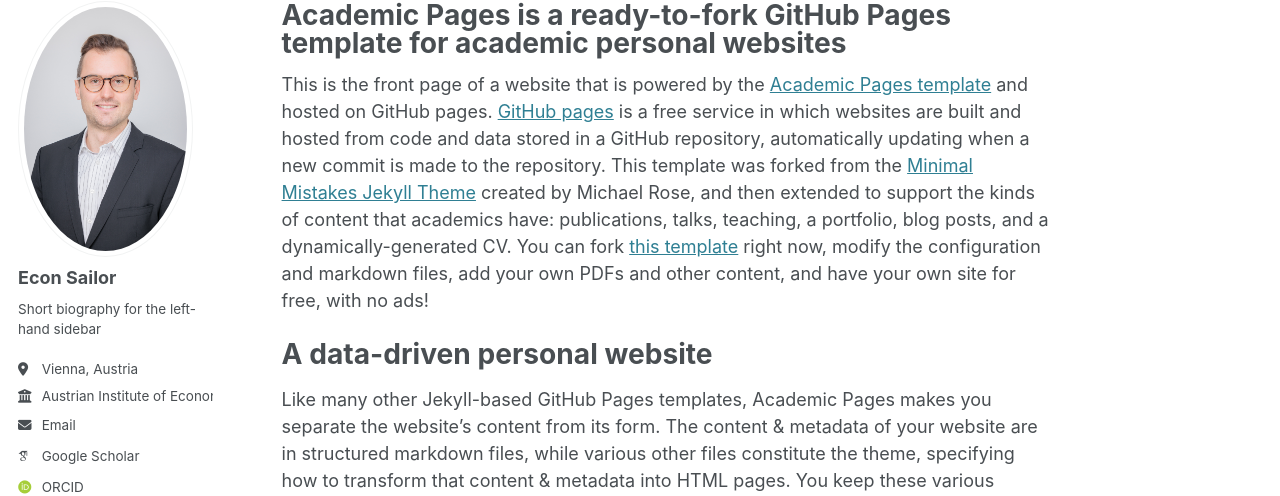
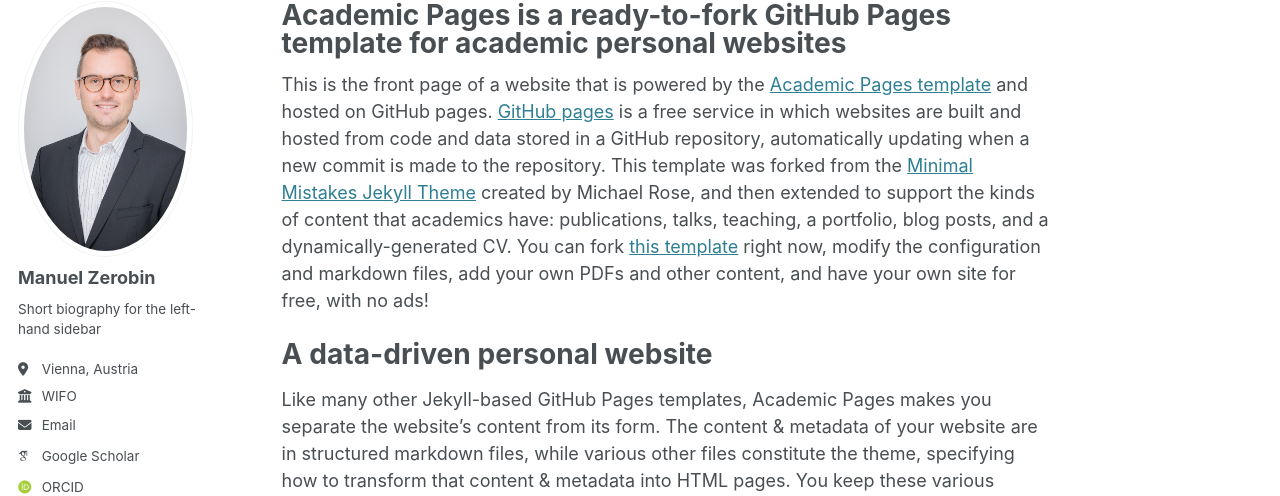
Before and after one commit to m0byn/academic, a Jekyll site: the page built from _pages/about.md, in a window 1280 px wide. Shown: the part 105-601 px from the top of the page. Built offline with Jekyll 4.4.1, drawn with Linux system fonts in a browser that asks for light colours; some web fonts are replaced.

Commit message:
Update _config.yml

```diff
--- a/_config.yml
+++ b/_config.yml
@@ -22,11 +22,11 @@ repository               : "academicpages/academicpages.github.io"
 author:
   # Biographic information
   avatar           : "Business.jpg"
-  name             : "Econ Sailor"
+  name             : "Manuel Zerobin"
   pronouns         : # example: "she/her"
   bio              : "Short biography for the left-hand sidebar"
   location         : "Vienna, Austria"
-  employer         : "Austrian Institute of Economic Research (WIFO)"
+  employer         : "WIFO"
   uri              : # URL
   email            : "none@example.org"
 
```
